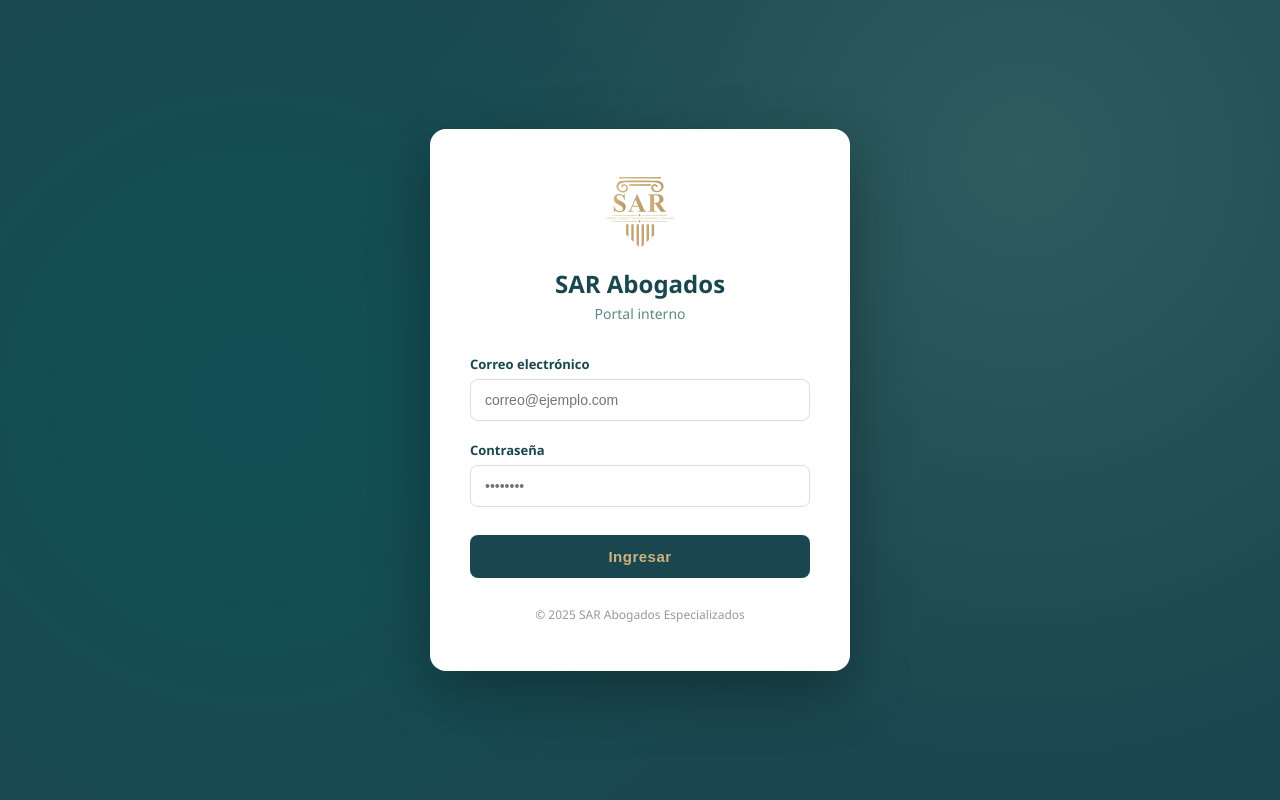
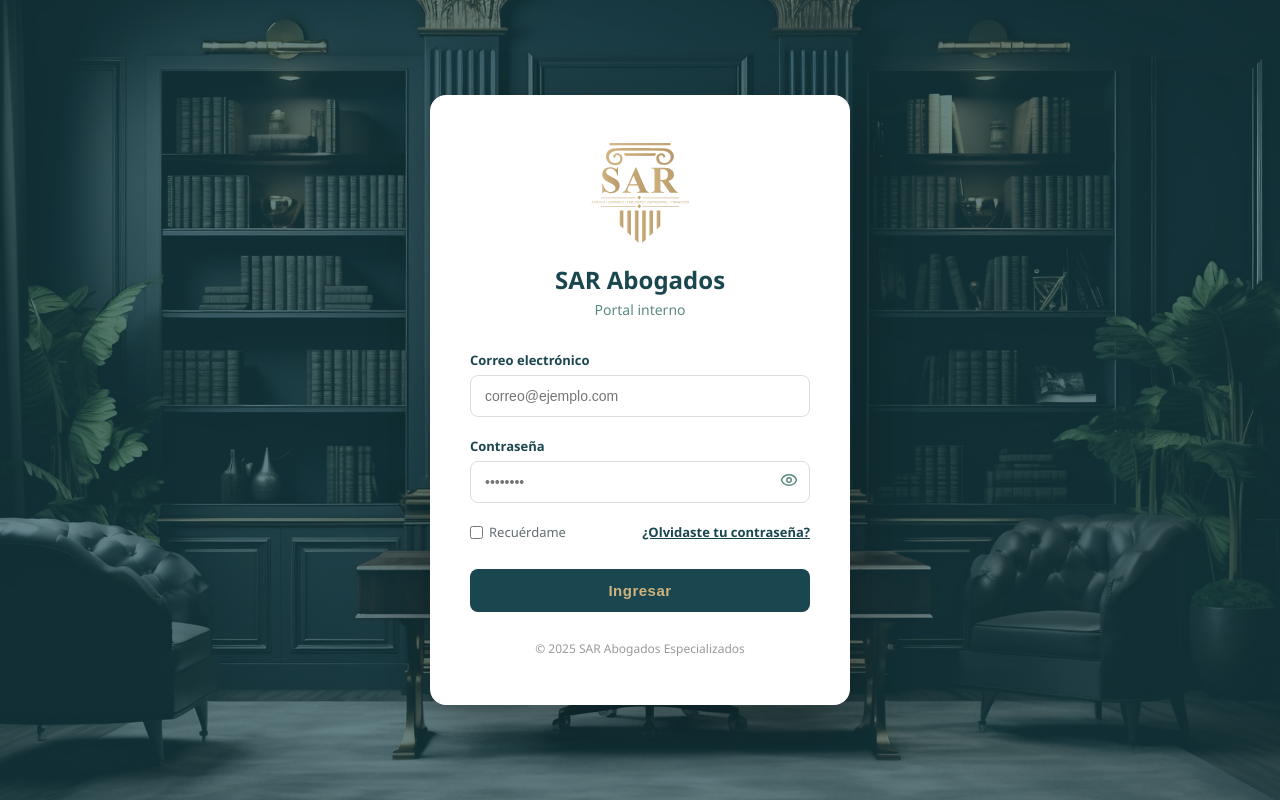
Before and after one commit to johnmhack/portal-abogados, a React (Vite) app: page / in a window 1280 px wide. Built offline with nearby package versions, Linux system fonts and the light colour scheme.

Commit message:
Login con fondo y overlay profesional

```diff
--- a/src/pages/Login.jsx
+++ b/src/pages/Login.jsx
@@ -1,12 +1,17 @@
 import { useState } from 'react'
 import { supabase } from '../supabase'
 import logo from '../assets/LOGO_RUBY_RAMOS_SIMBOLO.svg'
+import { Eye, EyeOff } from 'lucide-react'
 
 export default function Login() {
   const [email, setEmail] = useState('')
   const [password, setPassword] = useState('')
   const [error, setError] = useState('')
   const [loading, setLoading] = useState(false)
+  const [showPassword, setShowPassword] = useState(false)
+  const [rememberMe, setRememberMe] = useState(false)
+  const [forgotMode, setForgotMode] = useState(false)
+  const [forgotSent, setForgotSent] = useState(false)
 
   const handleLogin = async (e) => {
     e.preventDefault()
@@ -17,14 +22,74 @@ export default function Login() {
     setLoading(false)
   }
 
+  const handleForgot = async (e) => {
+    e.preventDefault()
+    setLoading(true)
+    setError('')
+    const { error } = await supabase.auth.resetPasswordForEmail(email, {
+      redirectTo: `${window.location.origin}/reset-password`
+    })
+    if (error) {
+      setError('Error al enviar el correo. Verifica el email.')
+    } else {
+      setForgotSent(true)
+    }
+    setLoading(false)
+  }
+
+  if (forgotMode) {
     return (
       <div style={styles.container}>
         <div style={styles.card}>
           <div style={styles.logoBox}>
             <img src={logo} alt="SAR Abogados" style={styles.logo} />
           </div>
+          <h2 style={styles.title}>Recuperar contraseña</h2>
+          <p style={styles.subtitle}>Te enviaremos un enlace a tu correo</p>
+
+          {forgotSent ? (
+            <div style={styles.successBox}>
+              ✅ Correo enviado. Revisa tu bandeja de entrada.
+            </div>
+          ) : (
+            <form onSubmit={handleForgot}>
+              <div style={styles.inputGroup}>
+                <label style={styles.label}>Correo electrónico</label>
+                <input
+                  style={styles.input}
+                  type="email"
+                  placeholder="correo@ejemplo.com"
+                  value={email}
+                  onChange={(e) => setEmail(e.target.value)}
+                  required
+                />
+              </div>
+              {error && <p style={styles.error}>⚠️ {error}</p>}
+              <button style={{ ...styles.button, opacity: loading ? 0.7 : 1 }} type="submit" disabled={loading}>
+                {loading ? 'Enviando...' : 'Enviar enlace'}
+              </button>
+            </form>
+          )}
+
+          <p style={styles.linkText} onClick={() => { setForgotMode(false); setForgotSent(false); setError('') }}>
+            ← Volver al login
+          </p>
+          <p style={styles.footer}>© 2025 SAR Abogados Especializados</p>
+        </div>
+      </div>
+    )
+  }
+
+  return (
+    <div style={styles.container}>
+      <div style={styles.overlay} />
+      <div style={styles.card}>
+        <div style={styles.logoBox}>
+          <img src={logo} alt="SAR Abogados" style={styles.logo} />
+        </div>
         <h2 style={styles.title}>SAR Abogados</h2>
         <p style={styles.subtitle}>Portal interno</p>
+
         <form onSubmit={handleLogin}>
           <div style={styles.inputGroup}>
             <label style={styles.label}>Correo electrónico</label>
@@ -37,22 +102,50 @@ export default function Login() {
               required
             />
           </div>
+
           <div style={styles.inputGroup}>
             <label style={styles.label}>Contraseña</label>
+            <div style={styles.passwordBox}>
               <input
-              style={styles.input}
-              type="password"
+                style={{ ...styles.input, paddingRight: '44px' }}
+                type={showPassword ? 'text' : 'password'}
                 placeholder="••••••••"
                 value={password}
                 onChange={(e) => setPassword(e.target.value)}
                 required
               />
+              <button
+                type="button"
+                style={styles.eyeBtn}
+                onClick={() => setShowPassword(!showPassword)}
+              >
+                {showPassword ? <EyeOff size={18} color="#5B8B83" /> : <Eye size={18} color="#5B8B83" />}
+              </button>
             </div>
+          </div>
+
+          <div style={styles.optionsRow}>
+            <label style={styles.checkLabel}>
+              <input
+                type="checkbox"
+                checked={rememberMe}
+                onChange={(e) => setRememberMe(e.target.checked)}
+                style={{ marginRight: '6px', cursor: 'pointer' }}
+              />
+              Recuérdame
+            </label>
+            <span style={styles.forgotLink} onClick={() => { setForgotMode(true); setError('') }}>
+              ¿Olvidaste tu contraseña?
+            </span>
+          </div>
+
           {error && <p style={styles.error}>⚠️ {error}</p>}
+
           <button style={{ ...styles.button, opacity: loading ? 0.7 : 1 }} type="submit" disabled={loading}>
             {loading ? 'Ingresando...' : 'Ingresar'}
           </button>
         </form>
+
         <p style={styles.footer}>© 2025 SAR Abogados Especializados</p>
       </div>
     </div>
@@ -65,8 +158,11 @@ const styles = {
     display: 'flex',
     alignItems: 'center',
     justifyContent: 'center',
-    backgroundColor: '#1A474F',
-    backgroundImage: 'radial-gradient(circle at 20% 50%, rgba(0,95,97,0.4) 0%, transparent 50%), radial-gradient(circle at 80% 20%, rgba(91,139,131,0.3) 0%, transparent 50%)',
+    position: 'relative',
+    backgroundImage: 'url(/src/assets/fondo_diseño.jpg)',
+    backgroundSize: 'cover',
+    backgroundPosition: 'center',
+    backgroundRepeat: 'no-repeat',
   },
   card: {
     backgroundColor: '#ffffff',
@@ -75,76 +171,29 @@ const styles = {
     boxShadow: '0 20px 60px rgba(0,0,0,0.3)',
     width: '100%',
     maxWidth: '420px',
+    position: 'relative',
+    zIndex: 1,
   },
-  logoBox: {
-    display: 'flex',
-    justifyContent: 'center',
-    marginBottom: '20px',
+  overlay: {
+    position: 'absolute',
+    inset: 0,
+    backgroundColor: 'rgba(26, 71, 79, 0.65)',
   },
-  logo: {
-    height: '70px',
-    width: 'auto',
-  },
-  title: {
-    textAlign: 'center',
-    color: '#1A474F',
-    fontSize: '24px',
-    fontWeight: '700',
-    marginBottom: '4px',
-  },
-  subtitle: {
-    textAlign: 'center',
-    color: '#5B8B83',
-    fontSize: '14px',
-    marginBottom: '32px',
-  },
-  inputGroup: {
-    marginBottom: '20px',
-  },
-  label: {
-    display: 'block',
-    fontSize: '13px',
-    fontWeight: '600',
-    color: '#1A474F',
-    marginBottom: '6px',
-  },
-  input: {
-    width: '100%',
-    padding: '12px 14px',
-    borderRadius: '8px',
-    border: '1.5px solid #ddd',
-    fontSize: '14px',
-    outline: 'none',
-    boxSizing: 'border-box',
-    transition: 'border-color 0.2s',
-    color: '#2c3e50',
-  },
-  button: {
-    width: '100%',
-    padding: '13px',
-    backgroundColor: '#1A474F',
-    color: '#CFB27E',
-    border: 'none',
-    borderRadius: '8px',
-    fontSize: '15px',
-    fontWeight: '700',
-    cursor: 'pointer',
-    marginTop: '8px',
-    letterSpacing: '0.5px',
-  },
-  error: {
-    color: '#d63031',
-    fontSize: '13px',
-    marginBottom: '12px',
-    backgroundColor: '#fff5f5',
-    padding: '10px 14px',
-    borderRadius: '8px',
-    border: '1px solid #ffcccc',
-  },
-  footer: {
-    textAlign: 'center',
-    fontSize: '12px',
-    color: '#999',
-    marginTop: '28px',
+  logoBox: { display: 'flex', justifyContent: 'center', marginBottom: '20px' },
+  logo: { height: '100px', width: 'auto' },
+  title: { textAlign: 'center', color: '#1A474F', fontSize: '24px', fontWeight: '700', marginBottom: '4px' },
+  subtitle: { textAlign: 'center', color: '#5B8B83', fontSize: '14px', marginBottom: '32px' },
+  inputGroup: { marginBottom: '20px' },
+  label: { display: 'block', fontSize: '13px', fontWeight: '600', color: '#1A474F', marginBottom: '6px' },
+  input: { width: '100%', padding: '12px 14px', borderRadius: '8px', border: '1.5px solid #ddd', fontSize: '14px', outline: 'none', boxSizing: 'border-box', color: '#2c3e50' },
+  passwordBox: { position: 'relative' },
+  eyeBtn: { position: 'absolute', right: '12px', top: '50%', transform: 'translateY(-50%)', background: 'none', border: 'none', cursor: 'pointer', fontSize: '16px', padding: '0' },
+  optionsRow: { display: 'flex', justifyContent: 'space-between', alignItems: 'center', marginBottom: '20px' },
+  checkLabel: { display: 'flex', alignItems: 'center', fontSize: '13px', color: '#636e72', cursor: 'pointer' },
+  forgotLink: { fontSize: '13px', color: '#1A474F', cursor: 'pointer', fontWeight: '600', textDecoration: 'underline' },
+  button: { width: '100%', padding: '13px', backgroundColor: '#1A474F', color: '#CFB27E', border: 'none', borderRadius: '8px', fontSize: '15px', fontWeight: '700', cursor: 'pointer', marginTop: '8px', letterSpacing: '0.5px' },
+  error: { color: '#d63031', fontSize: '13px', marginBottom: '12px', backgroundColor: '#fff5f5', padding: '10px 14px', borderRadius: '8px', border: '1px solid #ffcccc' },
+  successBox: { backgroundColor: '#f0fff4', color: '#00b894', padding: '14px', borderRadius: '8px', border: '1px solid #00b89440', fontSize: '14px', marginBottom: '16px', textAlign: 'center' },
+  linkText: { textAlign: 'center', fontSize: '13px', color: '#1A474F', cursor: 'pointer', marginTop: '20px', fontWeight: '600' },
+  footer: { textAlign: 'center', fontSize: '12px', color: '#999', marginTop: '28px' }
 }
-}
```
Also changed, not shown: src/assets/fondo_diseño.jpg (added). Lines whose indentation alone changed are shown as unchanged.
